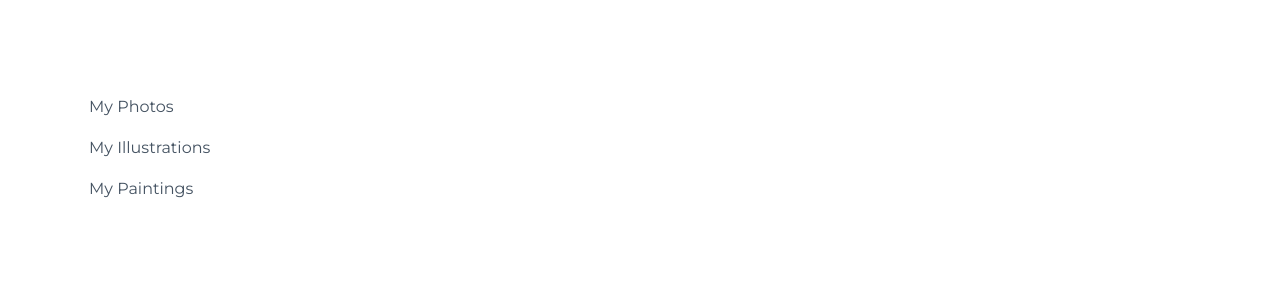
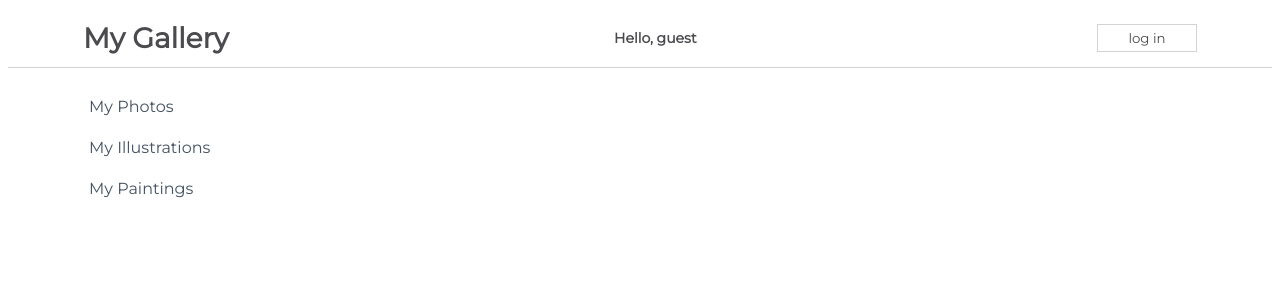
Before and after one commit to nddpj00/react-challenge-functional-components, a React (Create React App) app in the folder my-app/: page / in a window 1280 px wide. Shown: the top 300 px of the page. Built offline with nearby package versions, Linux system fonts and the light colour scheme.

Commit message:
Using class compenents challenge - adds heading, welcome message and log in button

```diff
--- a/my-app/src/App.js
+++ b/my-app/src/App.js
@@ -1,10 +1,12 @@
 import css from "./App.module.css";
 import Sidebar from "./components/Sidebar";
+import NavBarSimple from "./components/NavBarSimple";
 
 function App() {
   return (
   <div className={css.App}>
     <Sidebar/>
+    <NavBarSimple />
   </div>
 );
 };
--- /dev/null
+++ b/my-app/src/components/NavBarSimple.js
@@ -0,0 +1,42 @@
+import React from "react";
+import css from "./css/NavBarSimple.module.css";
+
+class NavBarSimple extends React.Component {
+  constructor(props) {
+    super(props);
+    this.state = {
+      message: "Hello, guest",
+      buttonText: "log in",
+    };
+  }
+
+  handleClick() {
+    this.setState(
+      {
+        message:
+          this.state.message === "Hello, guest"
+            ? "Welcome back, user!"
+            : "Hello, guest",
+        buttonText: this.state.buttonText === "log in" ? "log out" : "log in",
+      },
+      () => {
+        console.log("new state", this.state.message);
+        console.log("new state", this.state.buttonText);
+      }
+    );
+  }
+
+  render() {
+    return (
+      <div className={css.NavBar}>
+        <h1>My Gallery</h1>
+        <span>{this.state.message}</span>
+        <button onClick={() => this.handleClick()}>
+          {this.state.buttonText}
+        </button>
+      </div>
+    );
+  }
+}
+
+export default NavBarSimple;
```
